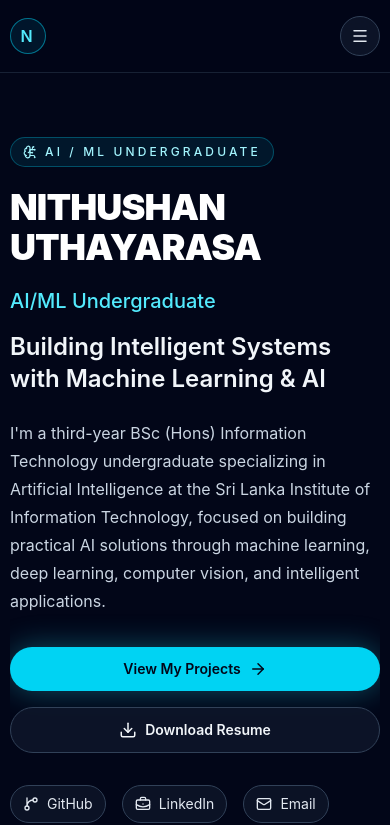
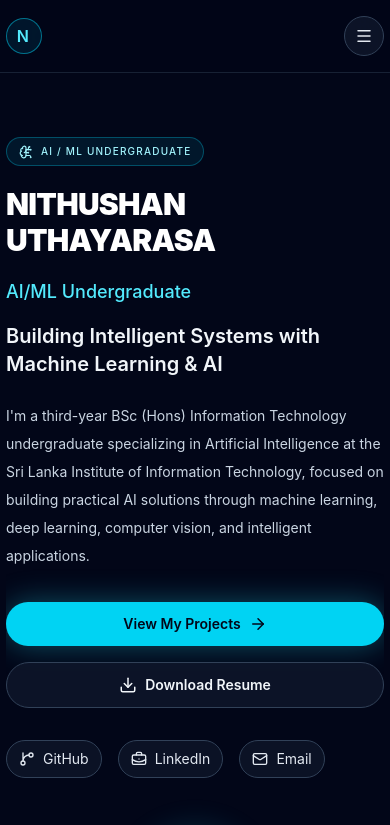
Before and after one commit to NithushanUthayarasa/Nithushan-portfolio, a React (Vite) app: page / in a window 390 px wide. Shown: the top 825 px of the page. Built offline with nearby package versions, Linux system fonts and the light colour scheme.

Commit message:
Fix profile image

```diff
--- a/src/components/Hero.jsx
+++ b/src/components/Hero.jsx
@@ -13,31 +13,31 @@ function Hero() {
           transition={{ duration: 0.6 }}
           className="max-w-2xl"
         >
-          <p className="mb-5 inline-flex items-center gap-2 rounded-full border border-cyan-400/30 bg-cyan-500/10 px-3 py-1.5 text-xs font-medium tracking-[0.26em] text-cyan-200 uppercase">
+          <p className="mb-5 inline-flex items-center gap-2 rounded-full border border-cyan-400/30 bg-cyan-500/10 px-3 py-1.5 text-[10px] font-medium tracking-[0.12em] text-cyan-200 uppercase sm:text-xs sm:tracking-[0.26em]">
             <BrainCircuit size={14} />
             AI / ML Undergraduate
           </p>
 
-          <h1 className="text-4xl font-black tracking-tight text-white sm:text-5xl lg:text-6xl">
+          <h1 className="text-3xl font-black tracking-tight text-white sm:text-5xl lg:text-6xl">
             NITHUSHAN UTHAYARASA
           </h1>
 
-          <p className="mt-5 text-xl font-medium text-cyan-300 sm:text-2xl">
+          <p className="mt-5 text-lg font-medium text-cyan-300 sm:text-2xl">
             AI/ML Undergraduate
           </p>
 
-          <h2 className="mt-4 text-2xl font-semibold text-slate-100 sm:text-3xl">
+          <h2 className="mt-4 text-xl font-semibold text-slate-100 sm:text-3xl">
             Building Intelligent Systems with Machine Learning & AI
           </h2>
 
-          <p className="mt-6 max-w-xl text-base leading-7 text-slate-300 sm:text-lg">
+          <p className="mt-6 max-w-xl text-sm leading-7 text-slate-300 sm:text-lg">
             I&apos;m a third-year BSc (Hons) Information Technology undergraduate specializing in Artificial Intelligence at the Sri Lanka Institute of Information Technology, focused on building practical AI solutions through machine learning, deep learning, computer vision, and intelligent applications.
           </p>
 
           <div className="mt-8 flex flex-col gap-4 sm:flex-row">
             <a
               href="#projects"
-              className="inline-flex items-center justify-center gap-2 rounded-full bg-cyan-400 px-6 py-3 text-sm font-semibold text-slate-950 shadow-[0_0_30px_rgba(34,211,238,0.35)] transition hover:bg-cyan-300"
+              className="inline-flex w-full items-center justify-center gap-2 rounded-full bg-cyan-400 px-6 py-3 text-sm font-semibold text-slate-950 shadow-[0_0_30px_rgba(34,211,238,0.35)] transition hover:bg-cyan-300 sm:w-auto"
             >
               View My Projects
               <ArrowRight size={18} />
@@ -45,7 +45,7 @@ function Hero() {
             <a
               href="/CV_Nithushan_Uthayarasa.pdf"
               download
-              className="inline-flex items-center justify-center gap-2 rounded-full border border-slate-700 bg-slate-900/80 px-6 py-3 text-sm font-semibold text-slate-100 transition hover:border-cyan-400/60 hover:text-cyan-300"
+              className="inline-flex w-full items-center justify-center gap-2 rounded-full border border-slate-700 bg-slate-900/80 px-6 py-3 text-sm font-semibold text-slate-100 transition hover:border-cyan-400/60 hover:text-cyan-300 sm:w-auto"
             >
               <Download size={18} />
               Download Resume
@@ -72,7 +72,7 @@ function Hero() {
           initial={{ opacity: 0, scale: 0.95 }}
           animate={{ opacity: 1, scale: 1 }}
           transition={{ duration: 0.7, delay: 0.1 }}
-          className="relative mx-auto w-full max-w-md"
+          className="relative mx-auto w-full max-w-md px-1"
         >
           <div className="absolute inset-0 -z-10 rounded-[2rem] bg-cyan-500/10 blur-3xl" />
           <div className="mb-6 flex justify-center">
@@ -80,7 +80,7 @@ function Hero() {
               <img
                 src="/Nithushan.jpeg"
                 alt="Nithushan Uthayarasa"
-                className="h-32 w-32 rounded-full object-cover object-center sm:h-36 sm:w-36 lg:h-40 lg:w-40"
+                className="aspect-square w-28 rounded-full object-cover object-center sm:w-36 lg:w-40"
               />
             </div>
           </div>
--- a/src/components/Navbar.jsx
+++ b/src/components/Navbar.jsx
@@ -16,12 +16,12 @@ function Navbar() {
 
   return (
     <header className="sticky top-0 z-50 border-b border-slate-800/80 bg-slate-950/80 backdrop-blur-xl">
-      <nav className="section-shell flex items-center justify-between py-4">
-        <a href="#home" className="flex items-center gap-3 text-sm font-semibold tracking-[0.22em] text-slate-100 uppercase">
+      <nav className="section-shell flex items-center justify-between gap-3 py-4">
+        <a href="#home" className="flex min-w-0 items-center gap-2 text-sm font-semibold tracking-[0.18em] text-slate-100 uppercase sm:gap-3 sm:tracking-[0.22em]">
           <span className="flex h-9 w-9 items-center justify-center rounded-full border border-cyan-400/50 bg-cyan-500/10 text-base text-cyan-300">
             N
           </span>
-          <span className="hidden sm:inline">Nithushan</span>
+          <span className="hidden truncate sm:inline">Nithushan</span>
         </a>
 
         <div className="hidden items-center gap-8 md:flex">
--- a/src/components/Projects.jsx
+++ b/src/components/Projects.jsx
@@ -9,7 +9,7 @@ function Projects() {
 
   return (
     <section id="projects" className="section-shell py-20 sm:py-24">
-      <div className="mb-10 flex items-end justify-between gap-4">
+      <div className="mb-10 flex flex-col gap-4 sm:flex-row sm:items-end sm:justify-between">
         <div className="max-w-2xl">
           <p className="text-sm font-semibold tracking-[0.25em] text-cyan-300 uppercase">Projects</p>
           <h2 className="mt-4 text-3xl font-bold text-white sm:text-4xl">Applied AI and software projects.</h2>
@@ -21,7 +21,7 @@ function Projects() {
         </a>
       </div>
 
-      <div className="grid gap-7 xl:grid-cols-3">
+      <div className="grid gap-7 sm:grid-cols-2 xl:grid-cols-3">
         {projects.map((project, index) => (
           <ProjectCard key={project.id} project={project} featured={index < 3} onViewDetails={() => setSelectedProject(project)} />
         ))}
--- a/src/index.css
+++ b/src/index.css
@@ -15,12 +15,16 @@
 
 html {
   scroll-behavior: smooth;
+  overflow-x: hidden;
+  max-width: 100%;
 }
 
 body {
   margin: 0;
   min-width: 320px;
   min-height: 100vh;
+  max-width: 100%;
+  overflow-x: hidden;
   background:
     radial-gradient(circle at top, rgba(34, 211, 238, 0.08), transparent 28%),
     linear-gradient(180deg, #020817 0%, #0f172a 100%);
@@ -33,11 +37,14 @@ body {
 
 #root {
   min-height: 100vh;
+  max-width: 100%;
+  overflow-x: hidden;
 }
 
 img {
   max-width: 100%;
   display: block;
+  height: auto;
 }
 
 button,
@@ -47,6 +54,7 @@ a {
 
 .section-shell {
   width: min(1180px, calc(100% - 2rem));
+  max-width: 100%;
   margin: 0 auto;
 }
 
@@ -59,6 +67,24 @@ a {
 
 @media (max-width: 640px) {
   .section-shell {
-    width: min(100% - 1.25rem, 1180px);
+    width: min(1180px, calc(100% - 1rem));
   }
 }
+
+@media (max-width: 480px) {
+  .section-shell {
+    width: min(1180px, calc(100% - 0.75rem));
+  }
+
+  h1,
+  h2,
+  h3,
+  h4,
+  p,
+  span,
+  a,
+  button {
+    word-break: break-word;
+    overflow-wrap: anywhere;
+  }
+}
```
